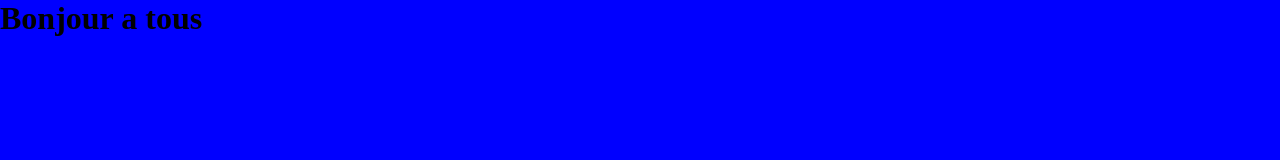
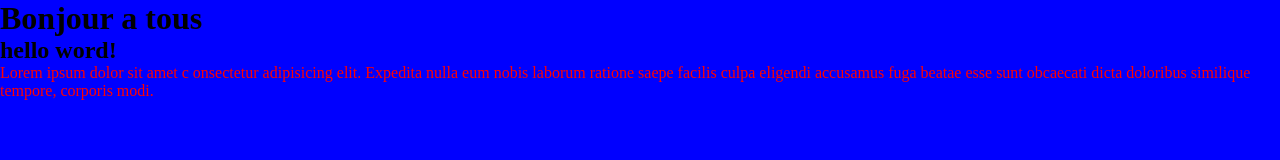
Before and after one commit to Triomphe25/gestion_des_projet, a plain HTML site: page index.html in a window 1280 px wide. Drawn offline with Linux system fonts and the light colour scheme.

Commit message:
commit sur ma branche 1

```diff
--- a/index.html
+++ b/index.html
@@ -8,6 +8,7 @@
 </head>
 <body>
     <h1>Bonjour a tous</h1>
+    <h2>hello word!</h2>
     <p>Lorem ipsum dolor sit amet c
         onsectetur adipisicing elit. Expedita nulla eum nobis laborum ratione saepe facilis culpa eligendi accusamus fuga beatae esse sunt obcaecati dicta doloribus similique tempore, corporis modi.</p>
 
--- a/page.css
+++ b/page.css
@@ -4,6 +4,7 @@
 
 }
 p{
-    color: blue;
+    color: red;
     box-shadow: 2px;
+
 }
```
